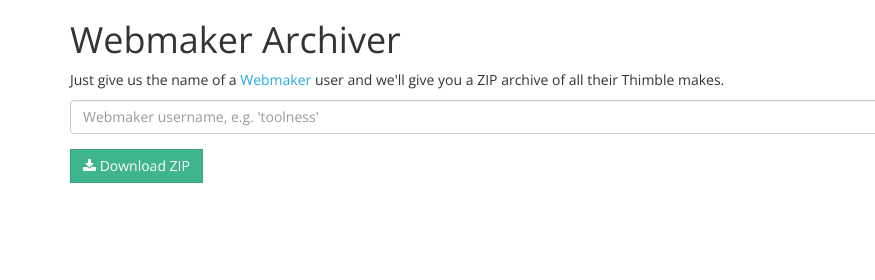
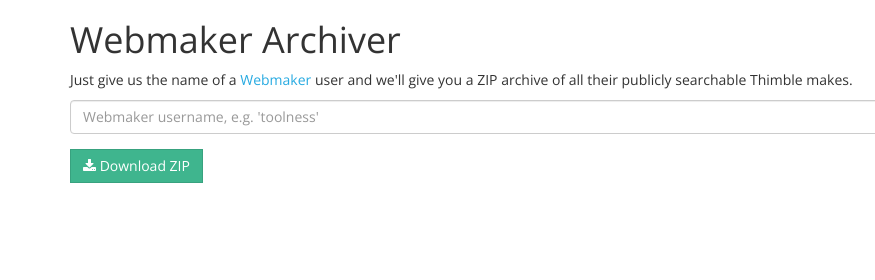
Before and after one commit to toolness/webmaker-archiver, a website: page static/index.html in a window 1280 px wide. Shown: the top 280 px of the page, 0-875 px from the left. Drawn offline with nearby package versions, Linux system fonts and the light colour scheme.

Commit message:
mention only publicly searchable makes will be exported.

```diff
--- a/static/index.html
+++ b/static/index.html
@@ -8,7 +8,7 @@
 <a href="https://github.com/toolness/webmaker-archiver"><img style="position: absolute; top: 0; right: 0; border: 0;" src="https://camo.githubusercontent.com/365986a132ccd6a44c23a9169022c0b5c890c387/68747470733a2f2f73332e616d617a6f6e6177732e636f6d2f6769746875622f726962626f6e732f666f726b6d655f72696768745f7265645f6161303030302e706e67" alt="Fork me on GitHub" data-canonical-src="https://s3.amazonaws.com/github/ribbons/forkme_right_red_aa0000.png"></a>
 <div class="container">
   <h1>Webmaker Archiver</h1>
-  <p>Just give us the name of a <a href="https://webmaker.org/">Webmaker</a> user and we'll give you a ZIP archive of all their Thimble makes.</p>
+  <p>Just give us the name of a <a href="https://webmaker.org/">Webmaker</a> user and we'll give you a ZIP archive of all their publicly searchable Thimble makes.</p>
   <form class="form" id="form">
     <div class="form-group">
       <input type="text" class="form-control" placeholder="Webmaker username, e.g. 'toolness'" id="username">
```
